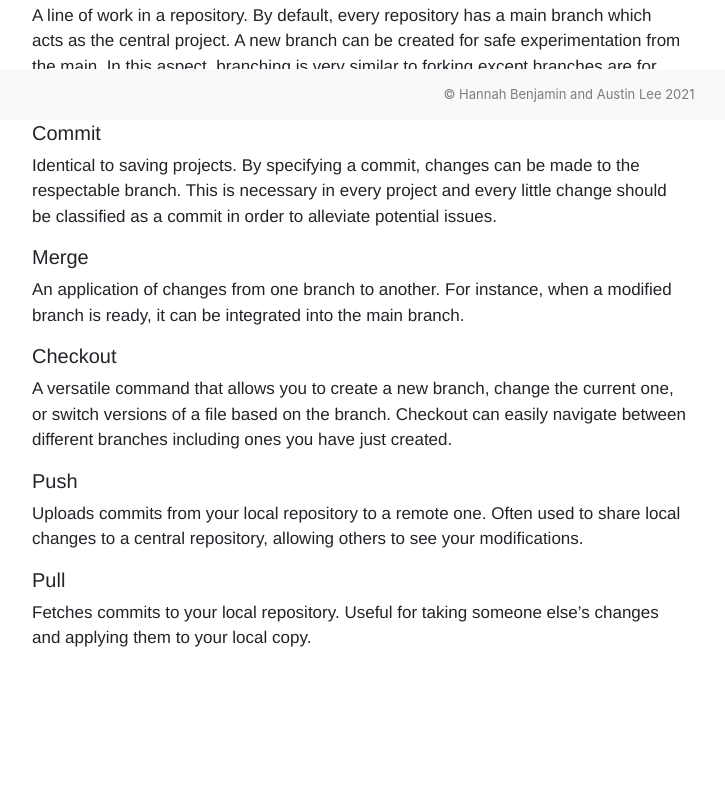
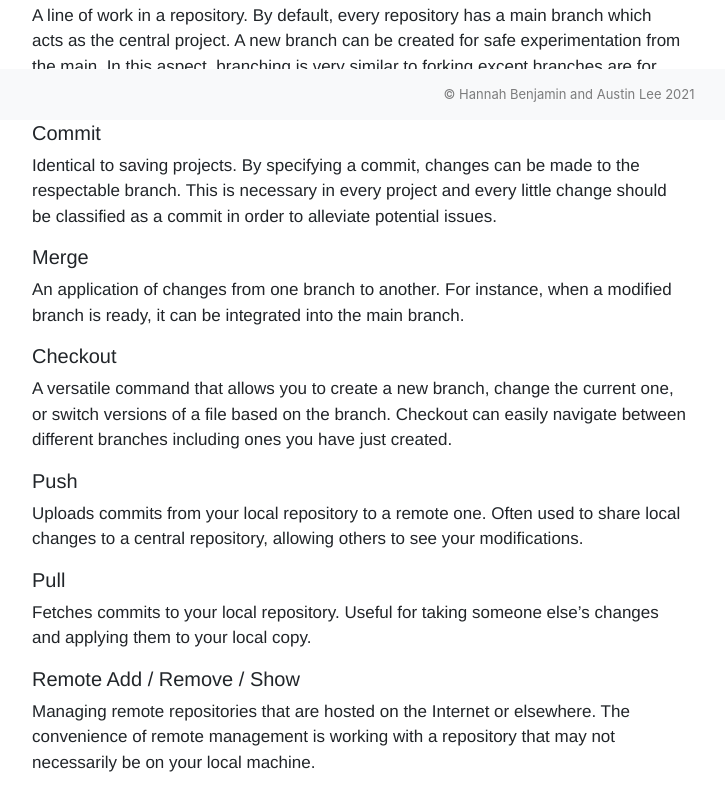
Before and after one commit to hannahbee123/is218_gitcollab, a plain HTML site: page docs/key_terms.html in a window 1280 px wide. Shown: the part 680-1491 px from the top of the page, without its empty margins (71-796 px from the left). Before the commit the page ends 1415 px from the top, so only its background shows below. Drawn offline with nearby package versions, Linux system fonts and the light colour scheme.

Commit message:
Feature: added definition for "Remote Add / Remove / Show"

```diff
--- a/docs/key_terms.html
+++ b/docs/key_terms.html
@@ -85,6 +85,10 @@
                 <p>
                     Fetches commits to your local repository. Useful for taking someone else’s changes and applying them to your local copy.
                 </p>
+                <h5>Remote Add / Remove / Show</h5>
+                <p>
+                    Managing remote repositories that are hosted on the Internet or elsewhere. The convenience of remote management is working with a repository that may not necessarily be on your local machine.
+                </p>
             </div>
         </div>
 
```
